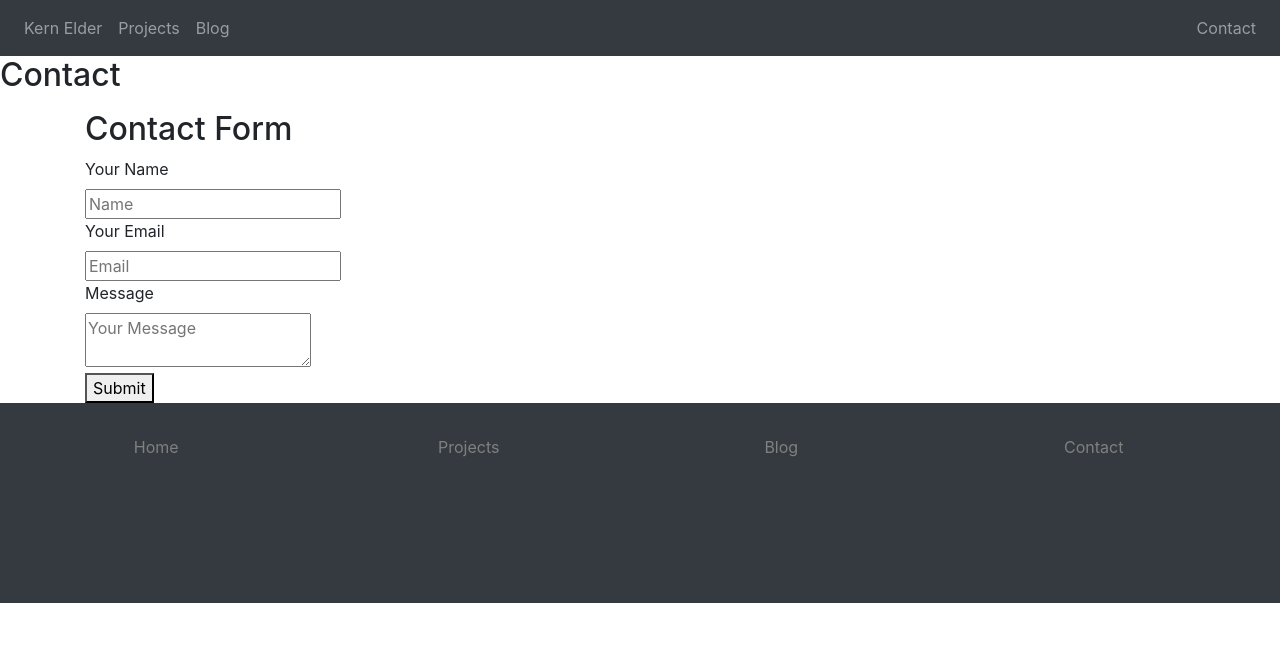
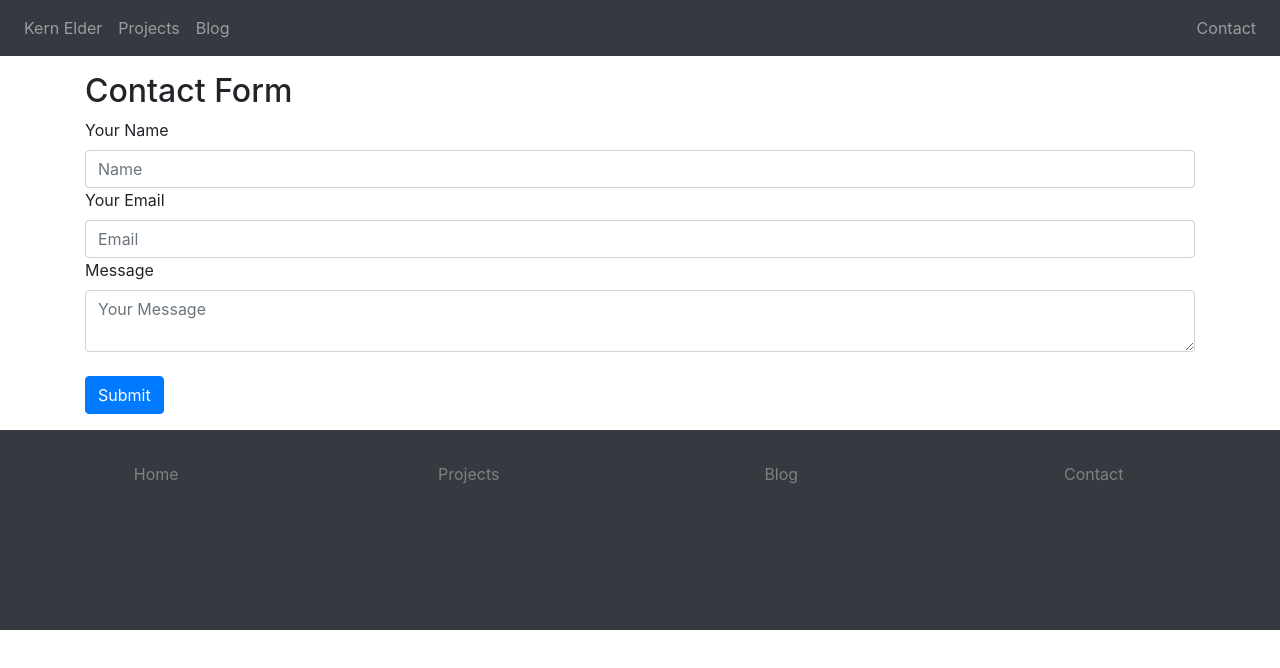
Before and after one commit to Kelel1/portfolioSite, a Next.js app: page /contact in a window 1280 px wide. Shown: the top 668 px of the page. Built offline with nearby package versions, Linux system fonts and the light colour scheme.

Commit message:
add form-control to contact-form

```diff
--- a/components/Contact.js
+++ b/components/Contact.js
@@ -81,6 +81,7 @@ const Contanct = () => {
                 <div className='column content'>
                   <h2>Contact Form</h2>
                   <form
+                    className="form-group"
                     action='https://api.staticforms.xyz/submit'
                     method='post'
                     onSubmit={handleSubmit}
@@ -89,7 +90,7 @@ const Contanct = () => {
                       <label className='label'>Your Name</label>
                       <div className='control'>
                         <input
-                          className='input'
+                          className='input form-control form-control-md'
                           type='text'
                           placeholder='Name'
                           name='name'
@@ -102,7 +103,7 @@ const Contanct = () => {
                       <label className='label'>Your Email</label>
                       <div className='control'>
                         <input
-                          className='input'
+                          className='input form-control form-control-md'
                           type='email'
                           placeholder='Email'
                           name='email'
@@ -131,7 +132,7 @@ const Contanct = () => {
                       <label className='label'>Message</label>
                       <div className='control'>
                         <textarea
-                          className='textarea'
+                          className='textarea form-control form-control-md'
                           placeholder='Your Message'
                           name='message'
                           onChange={handleChange}
@@ -141,7 +142,8 @@ const Contanct = () => {
                     </div>
                     <div className='field is-grouped'>
                       <div className='control'>
-                        <button className='button is-primary' type='submit'>
+                        <br/>
+                        <button className='btn btn-primary is-primary' type='submit'>
                           Submit
                         </button>
                       </div>
--- a/pages/contact.js
+++ b/pages/contact.js
@@ -7,7 +7,6 @@ const ContactPage = () => {
   return (
       <div>
           <NavBar/>
-          <h2>Contact</h2>
           <Contact/>
           <Footer/>
       </div>
```
